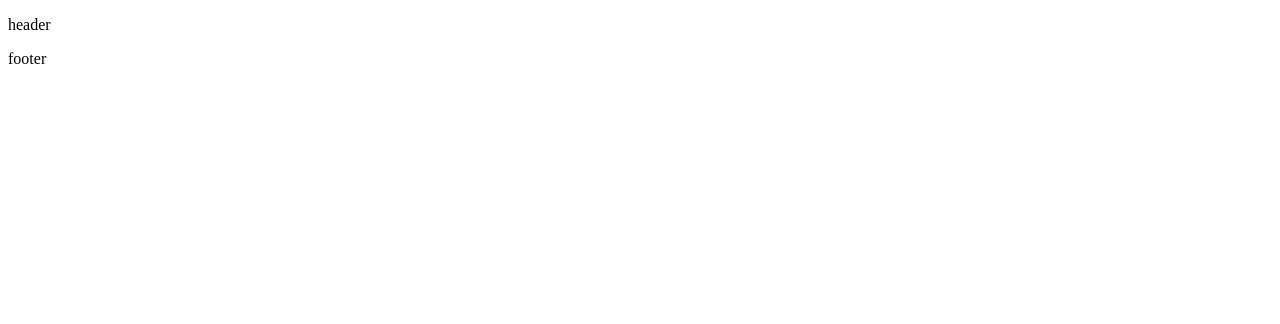
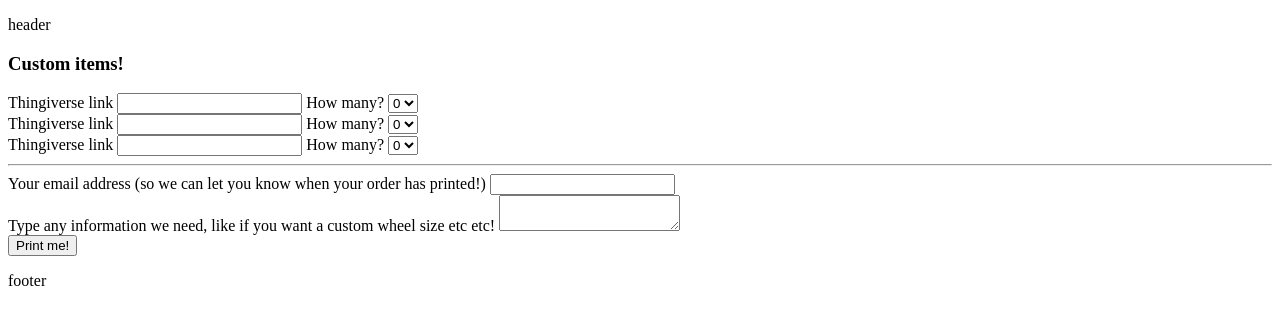
Before and after one commit to noopkat/printshoppe, a website: page public/templates/index.html in a window 1280 px wide. Drawn offline with nearby package versions, Linux system fonts and the light colour scheme; files that its build step writes are made by us from their sources.

Commit message:
realtime job create + job create db update implemented

```diff
--- a/dataHelpers.js
+++ b/dataHelpers.js
@@ -31,8 +31,9 @@ module.exports.createJob = function createJob(data, callback) {
     if (newKey < 10) newKey = '0' + newKey;
     console.log('autokey:', newKey);
     key = prefix + newKey;
-    db.putRecord(key, data, function(err) {
-      callback(err);
+    db.put(key, data, function(err) {
+      data.key = newKey;
+      callback(err, data);
     });
   });
 }
--- a/public/templates/index.html
+++ b/public/templates/index.html
@@ -7,6 +7,78 @@
     {{> header}}
     <div>
       <p>{{message}}</p>
+      <form id="printform" method="post" action="/create">
+
+       <div class="customitem">
+          <h3>Custom items!</h3>
+        <label>Thingiverse link</label>
+        <input type="text" name="custom0" class="customfile"/>
+        <label>How many?</label>
+        <select name="custom0_quantity">
+          <option>0</option>
+          <option>1</option>
+          <option>2</option>
+          <option>3</option>
+          <option>4</option>
+          <option>5</option>
+          <option>6</option>
+          <option>7</option>
+          <option>8</option>
+        </select>
+      </div>
+
+      <div class="customitem">
+
+        <label>Thingiverse link</label>
+        <input type="text" name="custom1" class="customfile"/>
+        <label>How many?</label>
+        <select name="custom1_quantity">
+          <option>0</option>
+          <option>1</option>
+          <option>2</option>
+          <option>3</option>
+          <option>4</option>
+          <option>5</option>
+          <option>6</option>
+          <option>7</option>
+          <option>8</option>
+        </select>
+      </div>
+
+      <div class="customitem">
+
+        <label>Thingiverse link</label>
+        <input type="text" name="custom2" class="customfile"/>
+        <label>How many?</label>
+        <select name="custom2_quantity">
+          <option>0</option>
+          <option>1</option>
+          <option>2</option>
+          <option>3</option>
+          <option>4</option>
+          <option>5</option>
+          <option>6</option>
+          <option>7</option>
+          <option>8</option>
+        </select>
+      </div>
+
+      <hr/>
+
+      <div class="freefield">
+        <label>Your email address (so we can let you know when your order has printed!)</label>
+        <input type="text" class="email" name="email" value="" />
+      </div>
+
+      <div class="freefield">
+        <label>Type any information we need, like if you want a custom wheel size etc etc!</label>
+        <textarea name="freetext" id="freetext"></textarea>
+      </div>
+
+      <input type="submit" value="Print me!"/>
+
+
+    </form>
     </div>
     {{> footer}}
   </body>
```
Also changed, not shown: index.js (+55 -0 lines), leveldb.js (+9 -8 lines), public/scripts/queue.js (added, +52 -0 lines), public/templates/queue.html (+2 -63 lines).
